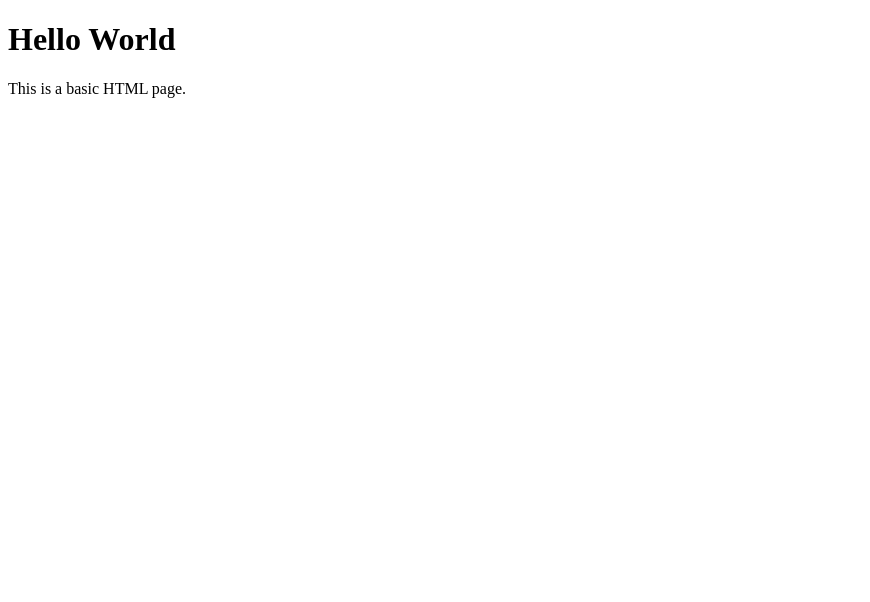
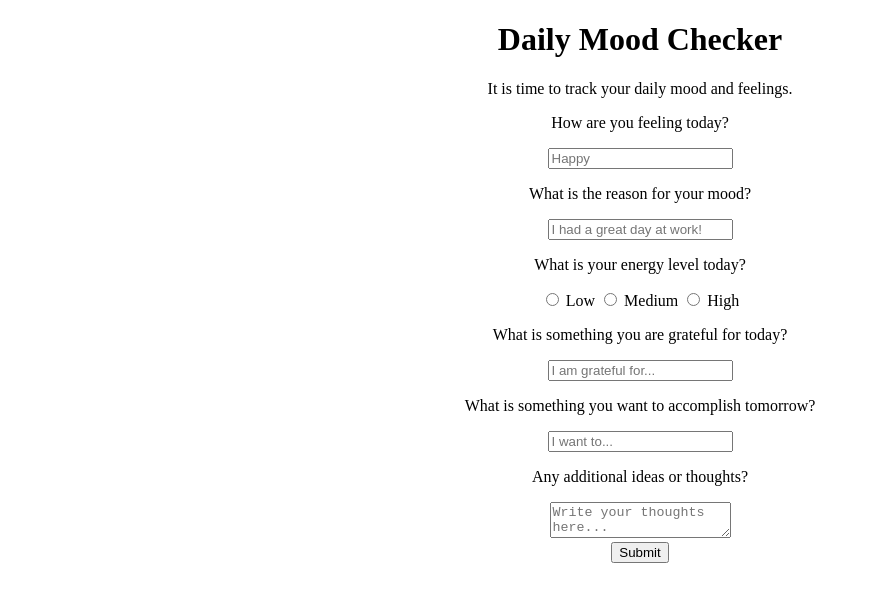
Before and after one commit to txlula/aws-app, a website: page src/index.html in a window 1280 px wide. Shown: the whole page, without its empty margins (0-870 px from the left). Drawn offline with Linux system fonts and the light colour scheme.

Commit message:
feat: daily mood check form

```diff
--- a/src/index.html
+++ b/src/index.html
@@ -1,12 +1,84 @@
-<!DOCTYPE html>
+<!doctype html>
 <html lang="en">
-<head>
-    <meta charset="UTF-8">
-    <meta name="viewport" content="width=device-width, initial-scale=1.0">
-    <title>Hello World</title>
-</head>
-<body>
-    <h1>Hello World</h1>
-    <p>This is a basic HTML page.</p>
-</body>
+  <head>
+    <link rel="stylesheet" href="styles.css" />
+    <meta charset="UTF-8" />
+    <meta name="viewport" content="width=device-width, initial-scale=1.0" />
+    <title>Daily Mood Checker</title>
+  </head>
+
+  <body>
+    <h1>Daily Mood Checker</h1>
+    <p id="description">It is time to track your daily mood and feelings.</p>
+
+    <div id="moodForm">
+      <form>
+        <div>
+          <p>How are you feeling today?</p>
+          <input
+            type="text"
+            name="moodInput"
+            id="moodInput"
+            placeholder="Happy"
+          />
+        </div>
+
+        <div>
+          <p>What is the reason for your mood?</p>
+          <input
+            type="text"
+            name="reasonInput"
+            id="reasonInput"
+            placeholder="I had a great day at work!"
+          />
+        </div>
+
+        <div>
+          <p>What is your energy level today?</p>
+          <input type="radio" name="energyInput" id="energyLow" value="Low" />
+          <label for="energyLow">Low</label>
+          <input
+            type="radio"
+            name="energyInput"
+            id="energyMedium"
+            value="Medium"
+          />
+          <label for="energyMedium">Medium</label>
+          <input type="radio" name="energyInput" id="energyHigh" value="High" />
+          <label for="energyHigh">High</label>
+        </div>
+
+        <div>
+          <p>What is something you are grateful for today?</p>
+          <input
+            type="text"
+            name="gratitudeInput"
+            id="gratitudeInput"
+            placeholder="I am grateful for..."
+          />
+        </div>
+
+        <div>
+          <p>What is something you want to accomplish tomorrow?</p>
+          <input
+            type="text"
+            name="goalInput"
+            id="goalInput"
+            placeholder="I want to..."
+          />
+        </div>
+
+        <div>
+          <p>Any additional ideas or thoughts?</p>
+          <textarea
+            name="additionalInput"
+            id="additionalInput"
+            placeholder="Write your thoughts here..."
+          ></textarea>
+        </div>
+
+        <button type="submit" id="submitMoodForm">Submit</button>
+      </form>
+    </div>
+  </body>
 </html>
--- /dev/null
+++ b/src/styles.css
@@ -0,0 +1,11 @@
+h1 {
+    text-align: center;
+}
+
+#description {
+    text-align: center;
+}
+
+#moodForm {
+    text-align: center;
+}
```
